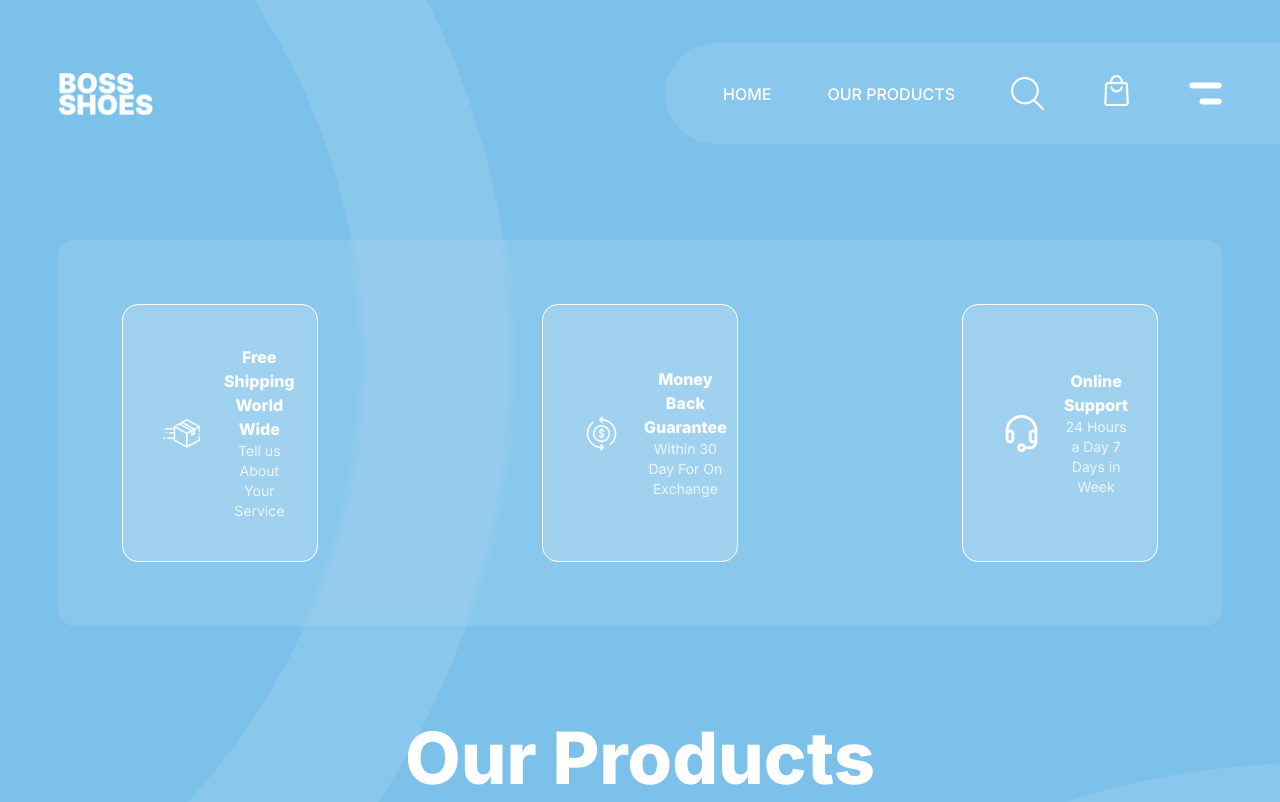
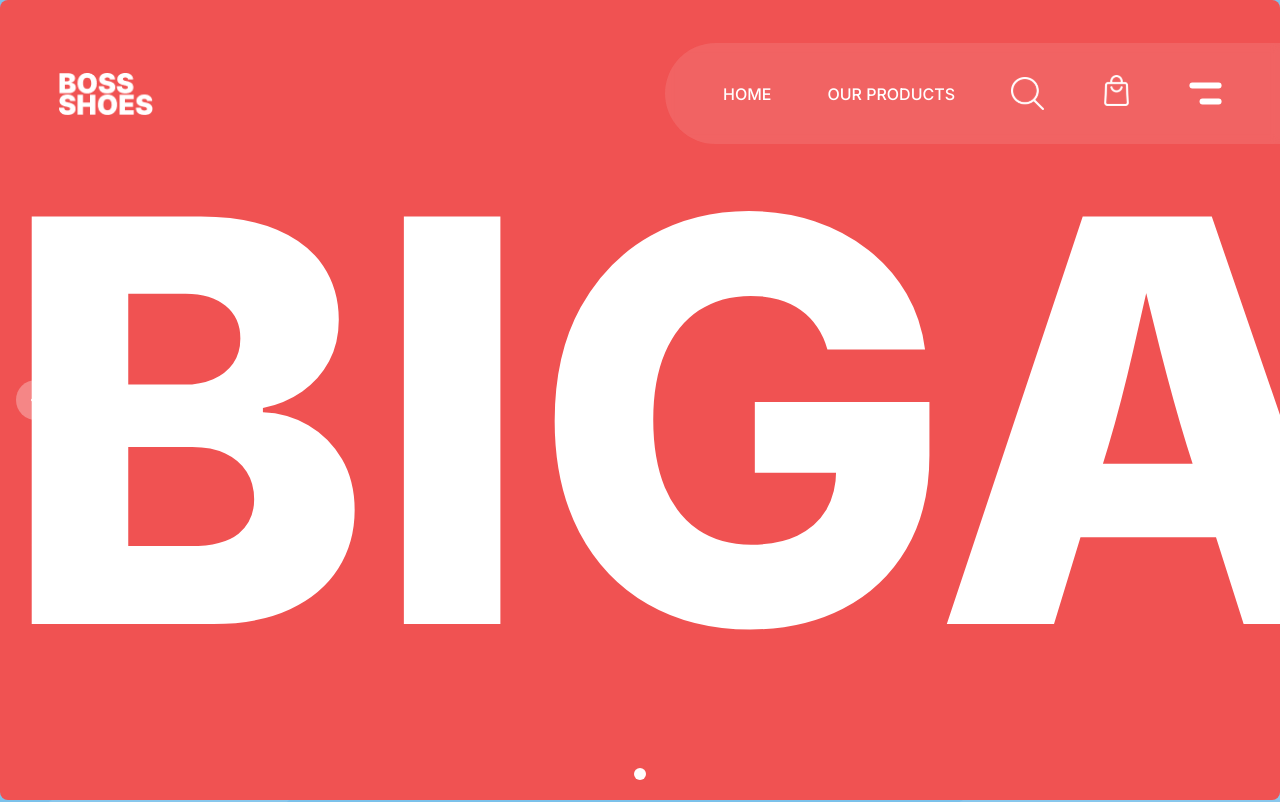
Before and after one commit to alexsolda/boss_shoes, a Next.js app: page / in a window 1280 px wide. Shown: the top 802 px of the page. Built offline with nearby package versions, Linux system fonts and the light colour scheme.

Commit message:
feat: slider component

```diff
--- a/package.json
+++ b/package.json
@@ -10,6 +10,7 @@
   },
   "dependencies": {
     "@headlessui/react": "^2.1.5",
+    "flowbite-react": "^0.10.1",
     "next": "14.2.7",
     "react": "^18",
     "react-dom": "^18",
--- a/src/app/layout.tsx
+++ b/src/app/layout.tsx
@@ -25,7 +25,6 @@ export default function RootLayout({
       <body className={`${inter.variable} relative z-50 h-full text-white font-normal font-inter bg-primary`}>
         <div className="absolute z-0 h-[200vh] w-[200vh] border-[150px] border-white/10 rounded-full top-[-10%] right-[60%]" />
         <div className="absolute z-0 h-[200vh] w-[200vh] border-[150px] border-white/10 rounded-full top-[90vh] left-[40%]" />
-        <Header />
         <div>
           {children}
         </div>
--- a/src/app/page.tsx
+++ b/src/app/page.tsx
@@ -1,3 +1,5 @@
+import Header from "@/components/Header";
+import BannerTemplate from "@/templates/BannerTemplate";
 import InfosTemplate from "@/templates/InfosTemplate";
 import ProductQualityTemplate from "@/templates/ProductQualityTemplate";
 import ProductsTemplate from "@/templates/ProductsTemplate";
@@ -6,6 +8,8 @@ import TestimonialsTemplate from "@/templates/TestimonialsTemplate";
 export default function Home() {
   return (
     <main className="relative z-50">
+      <Header />
+      <BannerTemplate />
       <InfosTemplate />
       <ProductsTemplate />
       <ProductQualityTemplate />
--- a/src/components/Header/index.tsx
+++ b/src/components/Header/index.tsx
@@ -1,13 +1,13 @@
-import { ReactElement } from "react"
-import Logo from "../Logo"
-import Link from "next/link"
-import SearchIcon from "../Icons/SearchIcon"
-import BurgerIcon from "../Icons/BurgerIcon"
-import Cart from "../Cart"
+import { ReactElement } from "react";
+import Logo from "../Logo";
+import Link from "next/link";
+import SearchIcon from "../Icons/SearchIcon";
+import BurgerIcon from "../Icons/BurgerIcon";
+import Cart from "../Cart";
 
 const Header = ():ReactElement => {
     return (
-        <header className="flex items-center justify-between mt-[43px]">
+        <header className="flex items-center justify-between absolute right-0 left-0 mt-[43px] z-50">
             <div className="xl:ml-userView ml-3">
                 <Logo />
             </div>
@@ -26,6 +26,6 @@ const Header = ():ReactElement => {
             </div>
         </header>
     )
-}
+};
 
 export default Header;
--- /dev/null
+++ b/src/templates/BannerTemplate/index.tsx
@@ -0,0 +1,17 @@
+'use client'
+import { Carousel } from "flowbite-react";
+import { ReactElement } from "react";
+
+const BannerTemplate = ():ReactElement => {
+    return (
+        <div className="h-[100vh]">
+            <Carousel>
+                <div className="relative h-full bg-red-500">
+                    <p className="text-[560px] font-bold">BIGAIR</p>
+                </div>
+            </Carousel>
+        </div>
+    )
+};
+
+export default BannerTemplate;
--- a/tailwind.config.ts
+++ b/tailwind.config.ts
@@ -1,3 +1,4 @@
+import flowbite from "flowbite-react/tailwind";
 import type { Config } from "tailwindcss";
 
 const config: Config = {
@@ -6,6 +7,7 @@ const config: Config = {
     "./src/components/**/*.{js,ts,jsx,tsx,mdx}",
     "./src/templates/**/*.{js,ts,jsx,tsx,mdx}",
     "./src/app/**/*.{js,ts,jsx,tsx,mdx}",
+    flowbite.content()
   ],
   theme: {
     extend: {
@@ -37,6 +39,6 @@ const config: Config = {
       },
     },
   },
-  plugins: [],
+  plugins: [flowbite.plugin()],
 };
 export default config;
```
Also changed, not shown: public/images/banner-shoes.png (added), 1 other file (tests, documents, lock files or other folders).
